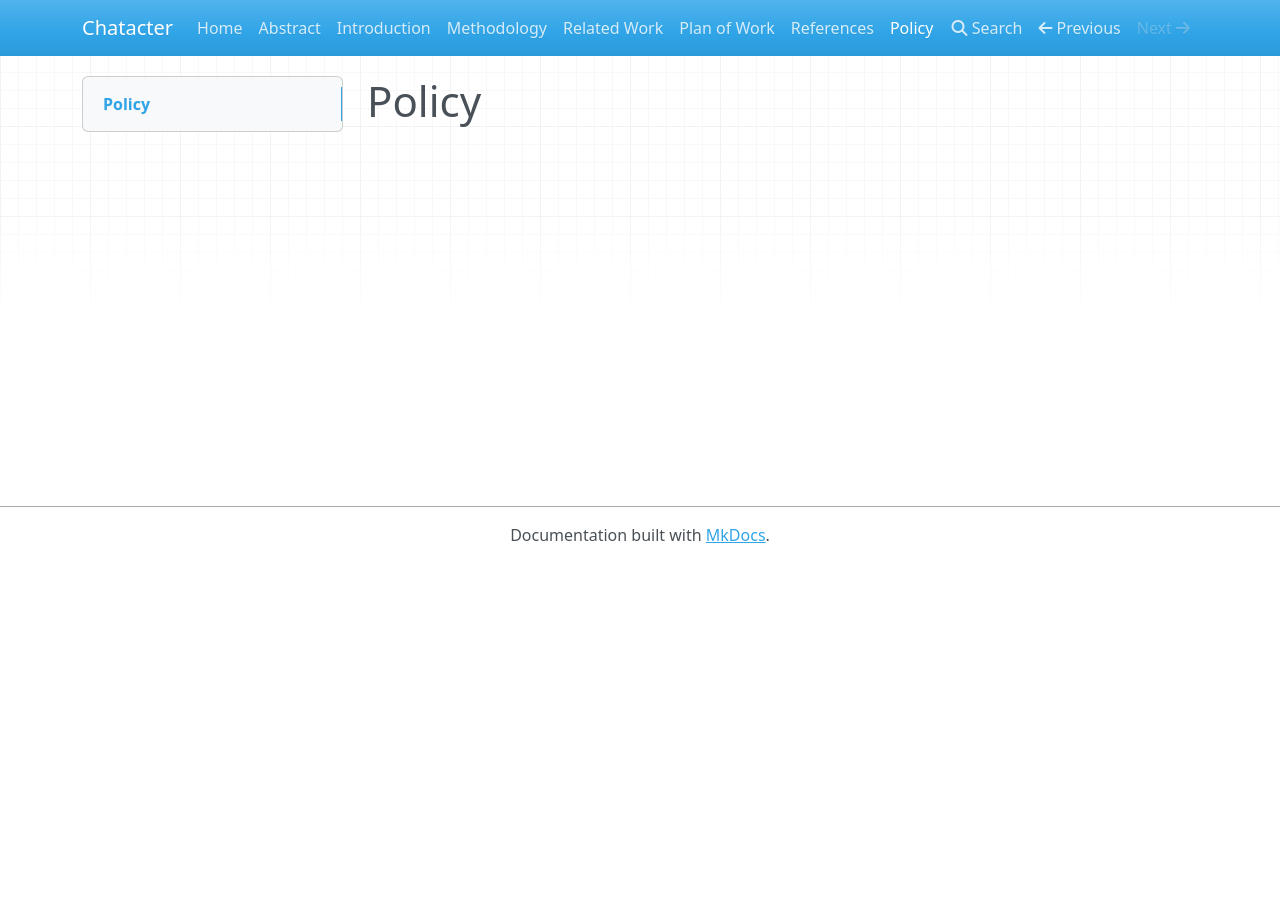
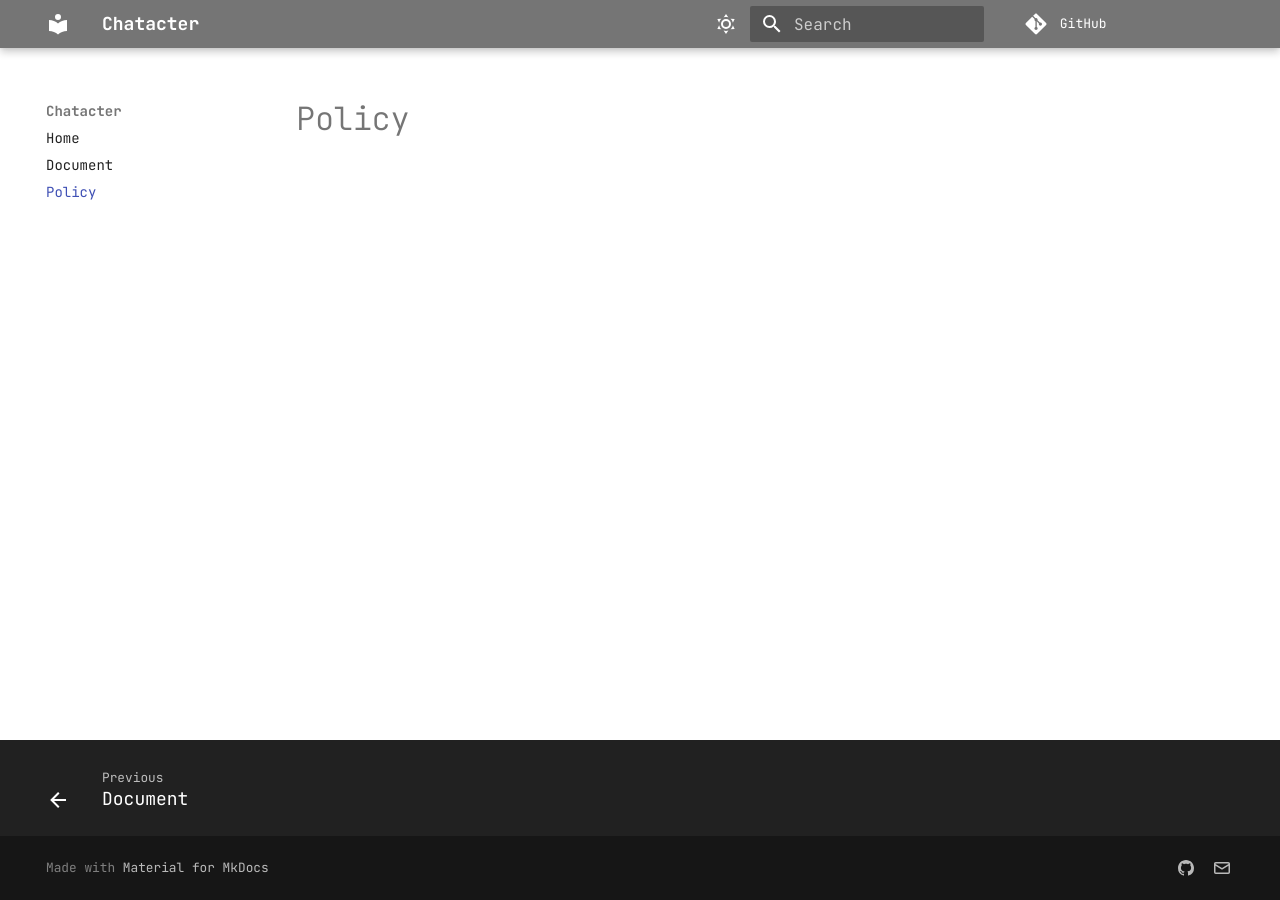
Before and after one commit to AlphaSphereDotAI/chatacter, an MkDocs documentation site: the page built from docs/policy.md, in a window 1280 px wide. Built offline with MkDocs 1.6.1 and Material for MkDocs 9.7.7, drawn with Linux system fonts in a browser that asks for light colours; nearby versions of some CDN libraries; comment, search, counter and statistics services are not loaded.

```diff
--- a/mkdocs.yml
+++ b/mkdocs.yml
@@ -1,10 +1,51 @@
 site_name: Chatacter
+repo_url: https://github.com/MH0386/graduation_project
+site_author: MH0386
 nav:
     - Home: index.md
-    - Abstract: abstract.md
-    - Introduction: introduction.md
-    - Methodology: methodology.md
-    - Related Work: related-work.md
-    - Plan of Work: plan-of-work.md
-    - References: references.md
+    - Document: docs.md
     - Policy: policy.md
+theme:
+    name: material
+    palette:
+        # Palette toggle for light mode
+        - media: "(prefers-color-scheme: light)"
+          primary: grey
+          accent: light blue
+          scheme: default
+          toggle:
+              icon: material/weather-sunny
+              name: Switch to dark mode
+        # Palette toggle for dark mode
+        - media: "(prefers-color-scheme: dark)"
+          primary: black
+          accent: light blue
+          scheme: slate
+          toggle:
+              icon: material/weather-night
+              name: Switch to light mode
+    font:
+        text: JetBrains Mono
+        code: Roboto Mono
+    features:
+        - navigation.instant
+        - navigation.instant.progress
+        - navigation.tracking
+        - navigation.sections
+        - navigation.expand
+        - navigation.path
+        - navigation.indexes
+        - toc.follow
+        - search.suggest
+        - search.share
+        - navigation.footer
+markdown_extensions:
+    - attr_list
+plugins:
+    - search
+extra:
+    social:
+        - icon: octicons/mark-github-16
+          link: https://github.com/MH0386/graduation_project
+        - icon: octicons/mail-16
+          link: mailto:alpha-AI@googlegroups.com
```
Also changed, not shown: docs/abstract.md (deleted, +0 -13 lines), docs/docs.md (added, +148 -0 lines), docs/introduction.md (deleted, +0 -23 lines), docs/methodology.md (deleted, +0 -18 lines), docs/plan-of-work.md (deleted, +0 -24 lines), docs/references.md (deleted, +0 -21 lines), docs/related-work.md (deleted, +0 -54 lines), 5 other files.
